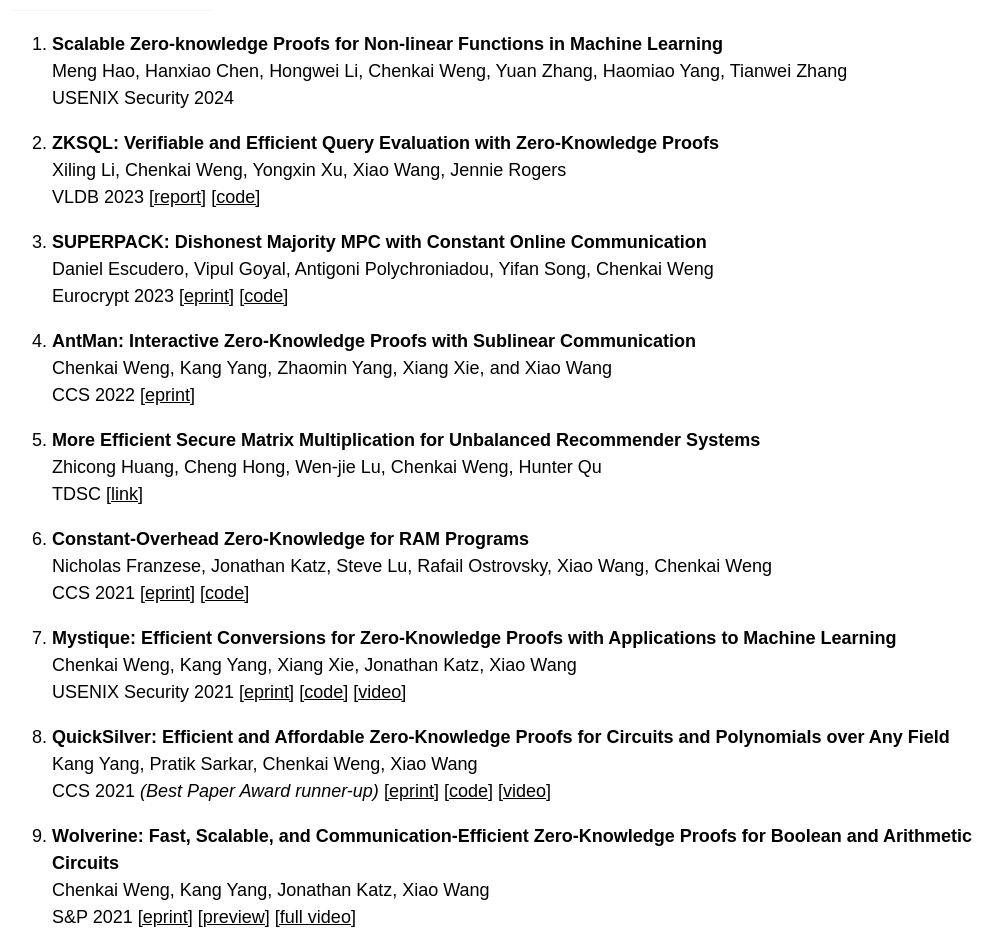
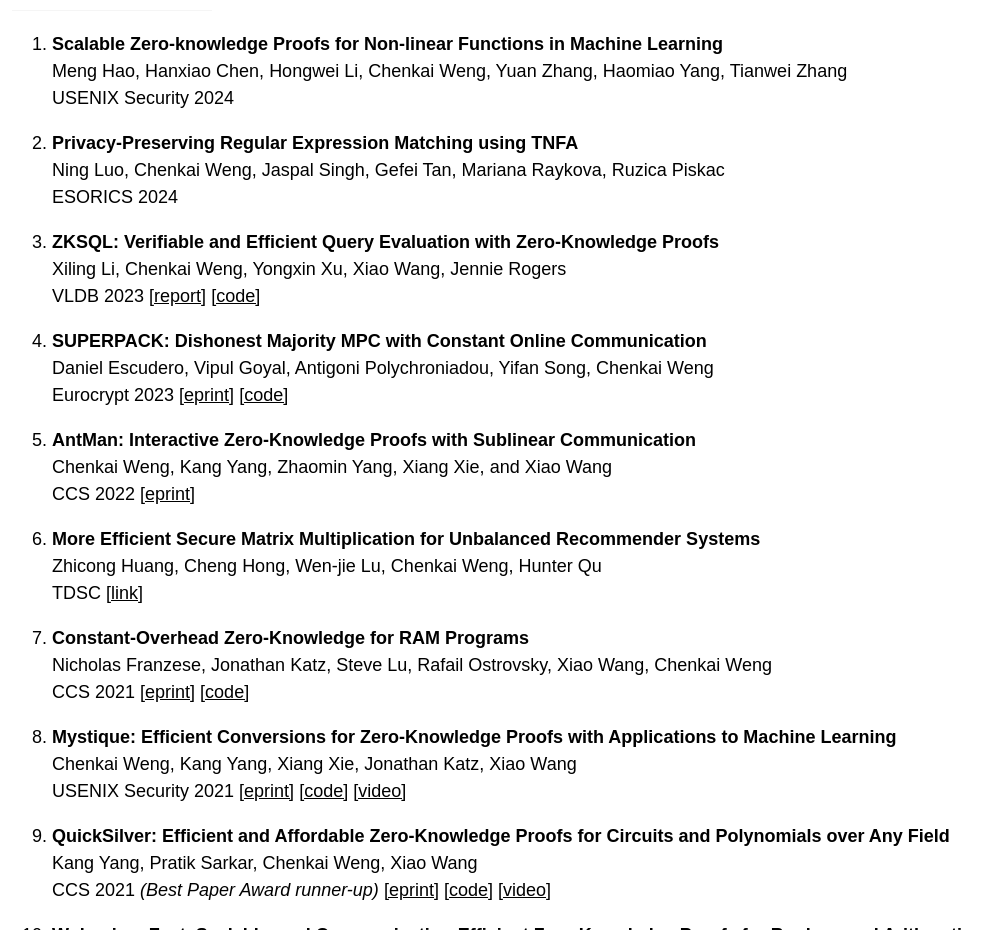
Before and after one commit to ckweng/ckweng.github.io, a plain HTML site: page index.html in a window 1280 px wide. Shown: the part 1240-2170 px from the top of the page, without its empty margins (12-1015 px from the left). Drawn offline with nearby package versions, Linux system fonts and the light colour scheme.

Commit message:
comments

```diff
--- a/index.html
+++ b/index.html
@@ -111,6 +111,11 @@
     <p class="w3-large"><b>Scalable Zero-knowledge Proofs for Non-linear Functions in Machine Learning</b><br>
     Meng Hao, Hanxiao Chen, Hongwei Li, Chenkai Weng, Yuan Zhang, Haomiao Yang, Tianwei Zhang<br>
     USENIX Security 2024</p>
+	    </li>
+	    <li>
+    <p class="w3-large"><b>Privacy-Preserving Regular Expression Matching using TNFA</b><br>
+    Ning Luo, Chenkai Weng, Jaspal Singh, Gefei Tan, Mariana Raykova, Ruzica Piskac<br>
+    ESORICS 2024</p>
 	    </li>
 	    <li>
     <p class="w3-large"><b>ZKSQL: Verifiable and Efficient Query Evaluation with Zero-Knowledge Proofs</b><br>
```
